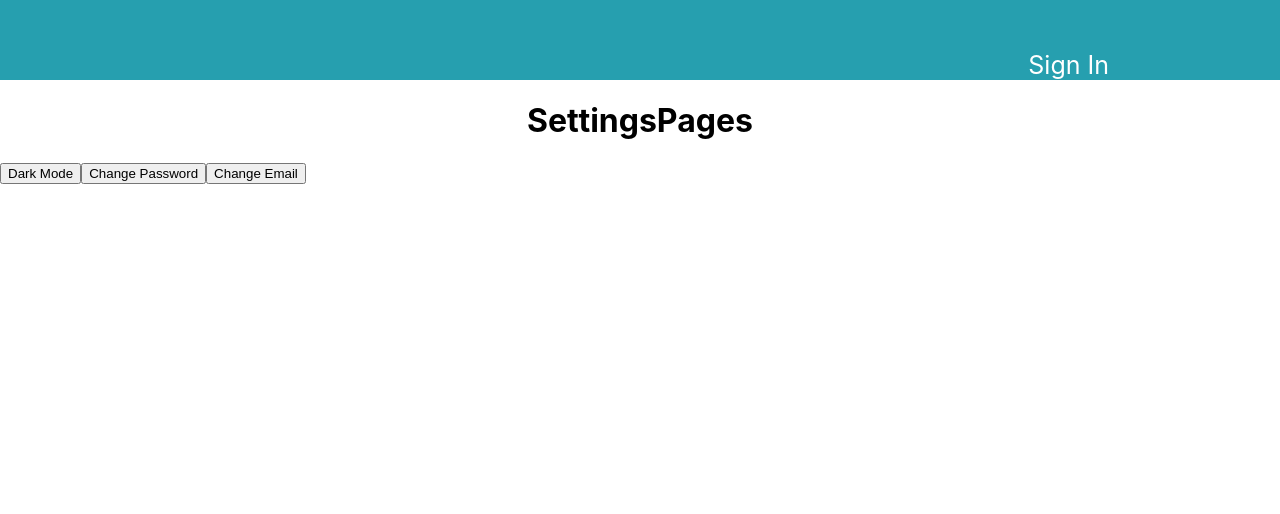
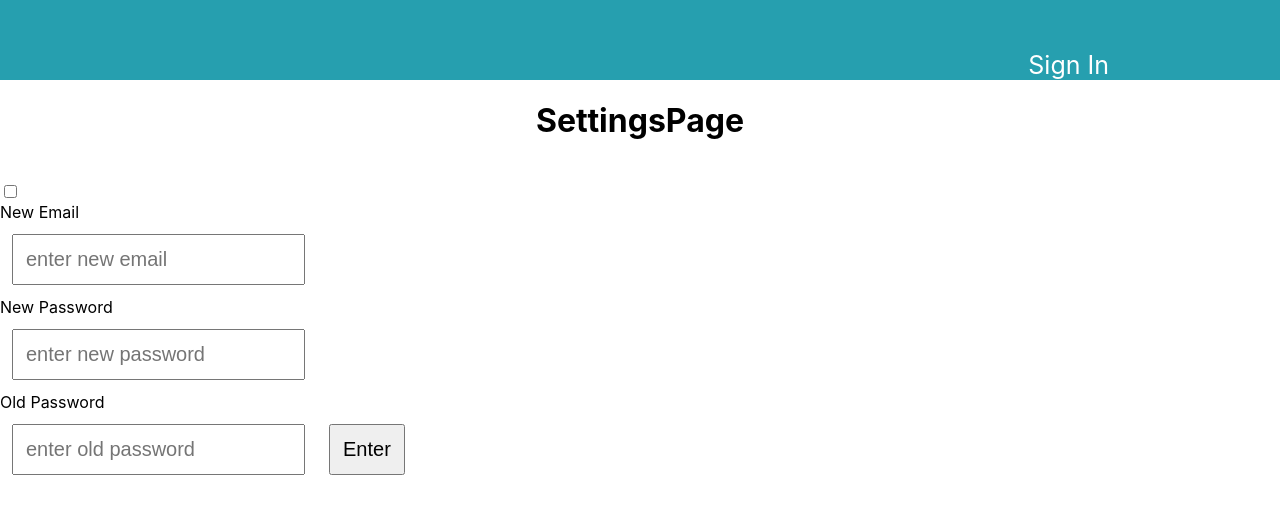
Before and after one commit to 220808-Java-React-Enterprise/WordsAway-P3-Frontend, a React (Create React App) app: page /settingspage in a window 1280 px wide. Shown: the top 514 px of the page. Built offline with nearby package versions, Linux system fonts and the light colour scheme; a web font is replaced by a local one.

Commit message:
completed change Settings, I worked in the Login sbit but I deleted all my changes as it was only outputting

```diff
--- a/src/components/Login.tsx
+++ b/src/components/Login.tsx
@@ -38,7 +38,13 @@ const Login = () => {
     await WORDS_API.get('salt', { params: { username: username } }).then((response: AxiosResponse) => {
       salt = response.data
     })
+
     let hash = CryptoJS.HmacSHA512(password, salt).toString()
+
+
+
+
+
     await WORDS_API.post('login', {
       username: username,
       password: hash
--- a/src/components/SettingsPage.tsx
+++ b/src/components/SettingsPage.tsx
@@ -1,13 +1,96 @@
 import React from 'react'
 import WORDS_API from '../utils/ApiConfig'
+import { useState } from 'react';
+import { AxiosResponse } from 'axios';
+import CryptoJS from 'crypto-js'
 const SettingsPage = () => {
+  const [newEmail,setEmail]= useState("");
+  const [newPassword,setPassword] =useState("")
+  const [oldPassword,setOldPassword] =useState("")
+  const [username, setUser]=useState(sessionStorage.getItem("username"))
+function updateEmail(event : React.ChangeEvent<HTMLInputElement>)
+{
+  console.log(event)
+setEmail(event.target.value)
+
+}
+
+function updatePassword(event : React.ChangeEvent<HTMLInputElement>)
+{
+  console.log(event)
+setPassword(event.target.value)
+
+}
+
+function updateOldPassword(event : React.ChangeEvent<HTMLInputElement>)
+{
+  console.log(event)
+setOldPassword(event.target.value)
+
+}
+
+
+
+async function handleUpdatePassword(){
+  console.log('here at handlePassword')
+let salt=''
+await WORDS_API.get('salt', { params: { username: username } }).then((response: AxiosResponse) => {
+  salt = response.data
+})
+
+console.log(username)
+  console.log('after salt')
+
+  let oldHash = CryptoJS.HmacSHA512(oldPassword, salt).toString()
+  let newHash = CryptoJS.HmacSHA512(newPassword, salt).toString()
+
+  console.log('currentPassword Hash:' + oldHash)
+  console.log('newPassword Hash:' + newHash)
+
+WORDS_API.put('/settings/updateUser/',
+{
+  currentPassword:oldHash,
+  email : newEmail,
+  newPassword : newHash
+
+
+})
+.then((response : AxiosResponse) =>
+{
+  alert('Change successful!');
+  console.log(response)
+}).catch((error: { response: { data: { message: any; }; }; }) => {
+  alert('Sorry something went wrong');
+});
+
+}
   return (
     <div>
-        <h1> SettingsPages</h1>
-        <input type="button" value="Dark Mode"/>
-        <input type="button" value="Change Password"/>
-        <input type="button" value="Change Email"/>
+        <h1> SettingsPage</h1>
+        <br/>
+        <section>
 
+        <input type="checkbox" value="Toggle DarkMode"/>
+          <br/>
+          <form>
+          <label>New Email</label>
+          <br/>
+        <input type="text" placeholder="enter new email" onChange={updateEmail}/>
+        <br/>
+        <label>New Password</label>
+        <br/>
+        <input type="text" placeholder="enter new password" onChange={updatePassword}/>
+        <br/>
+        <label>Old Password</label>
+        <br/>
+        <input type="text" placeholder="enter old password" onChange={updateOldPassword}/>
+
+
+        <input type="button" value="Enter" onClick={handleUpdatePassword}/>
+
+        </form>
+        <br/>
+        </section>
         </div>
   )
 }
```
